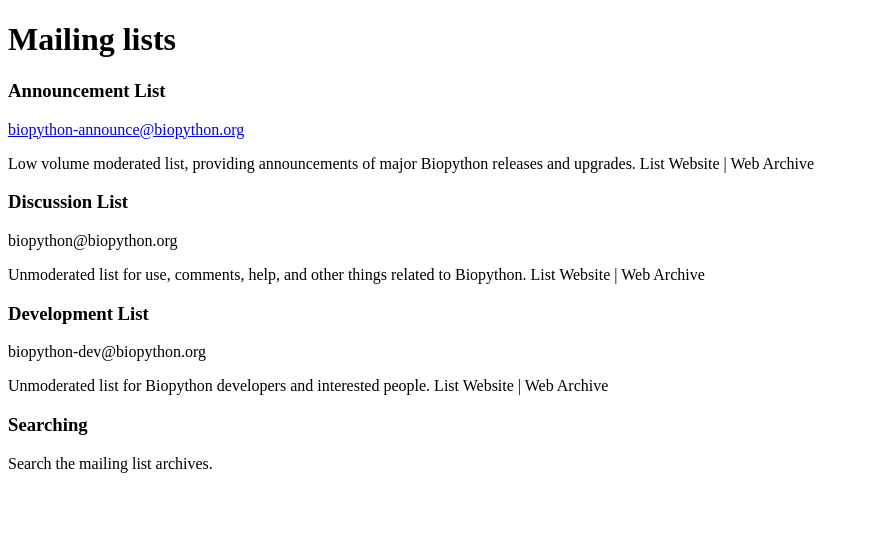
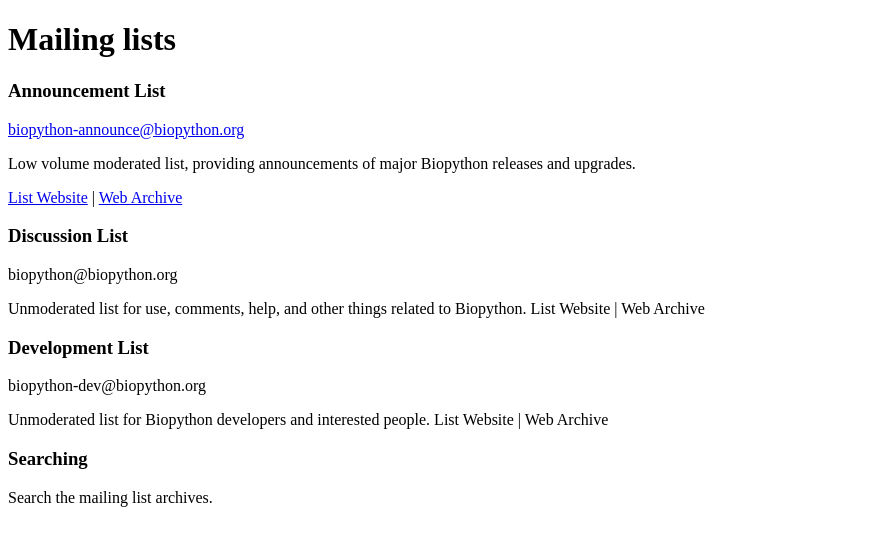
Before and after one commit to biopython/biopython.github.io, a Jekyll site: the page built from wiki/Mailing_lists.md, in a window 1280 px wide. Shown: the top 546 px of the page, without its empty margins (0-869 px from the left). Built offline with Jekyll 4.4.1, drawn with Linux system fonts in a browser that asks for light colours; part of the change alters nothing that is shown.

```diff
--- a/wiki/Mailing_lists.md
+++ b/wiki/Mailing_lists.md
@@ -9,7 +9,11 @@ layout: wiki
 <biopython-announce@biopython.org>
 
 Low volume moderated list, providing announcements of major Biopython
-releases and upgrades. List Website | Web Archive
+releases and upgrades.
+
+[List
+Website](http://www.biopython.org/mailman/listinfo/biopython-announce/)
+| [Web Archive](http://www.biopython.org/pipermail/biopython-announce/)
 
 ### Discussion List
 
```
Also changed, not shown: 1 other file.
